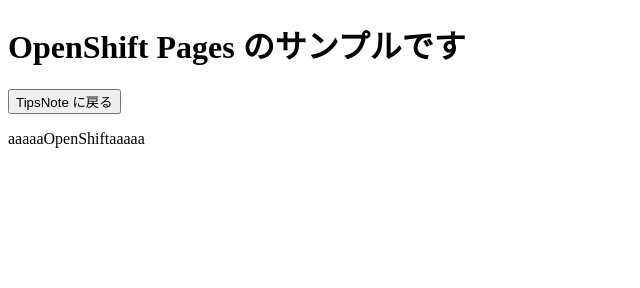
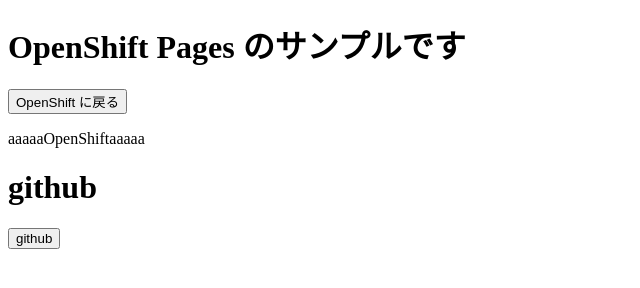
Before and after one commit to hiyasichuuka/OpenShiftTest, a plain HTML site: page index.html in a window 1280 px wide. Shown: the whole page, without its empty margins (0-640 px from the left). Drawn offline with Linux system fonts and the light colour scheme.

Commit message:
Update index.html

```diff
--- a/index.html
+++ b/index.html
@@ -10,9 +10,15 @@
 <body>
 <main>
   <h1>OpenShift Pages のサンプルです</h1>
-  <a href="https://www.openshift.com/products/online/"><button>TipsNote に戻る</button></a>
+  <a href="https://www.openshift.com/products/online/"><button>OpenShift に戻る</button></a>
 
   <p>aaaaaOpenShiftaaaaa</p>
+
+
+
+  <h1>github</h1>
+  <a href="https://github.com/hiyasichuuka/OpenShiftTest"><button>github</button></a>
+
 </main>
 
 <script>
```
